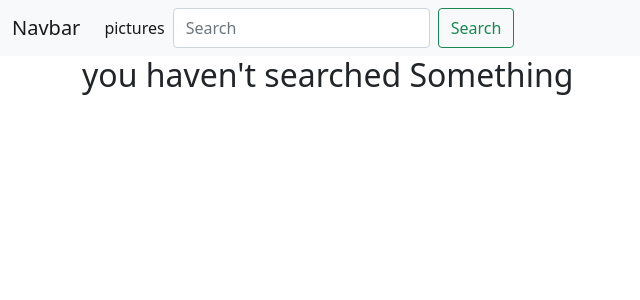
After one commit to alphonce-otieno-odhiambo/PICTURE-GERLLARY, a Django app: template gallery/templates/search.html in a window 1280 px wide. The commit adds this page. Shown: the top 300 px of the page, without its empty margins (0-640 px from the left). Run offline with Django 3.2, Linux system fonts and the light colour scheme; the template is opened without the code that fills it, so the values that code supplies are empty.

Commit message:
craete a view function for search

```diff
--- a/gallery/templates/navbar.html
+++ b/gallery/templates/navbar.html
@@ -16,8 +16,9 @@
 
 
 
-        <form class="d-flex">
-          <input class="form-control me-2" type="search" placeholder="Search" aria-label="Search">
+        <form action="{% url 'search'%}" method=POST class="d-flex">
+          {% csrf_token%}
+          <input class="form-control me-2" type="search" name="searched" placeholder="Search " aria-label="Search">
           <button class="btn btn-outline-success" type="submit">Search</button>
         </form>
       </div>
--- /dev/null
+++ b/gallery/templates/search.html
@@ -0,0 +1,28 @@
+{% extends 'base.html' %}
+
+{% block title%} {% endblock%}
+
+
+
+{% block content %}
+
+    <div class="container">
+    <div class="row">
+        <div class="col-12">
+            {% if searched %}
+
+            <h2>You searched for {{searched}}</h2>
+
+            <br>
+            {% for search in category_search%}
+
+                <a href="{% url 'home'%}?categories={{categories.name}}">{{search}}</a>
+            {% endfor %}
+            {% else%}
+            <h2>you haven't searched Something <h2>
+            {% endif%}
+        </div>
+    </div>
+</div>
+
+{% endblock %}
--- a/gallery/urls.py
+++ b/gallery/urls.py
@@ -5,6 +5,7 @@ from . import views
 
 urlpatterns = [
     path('',views.home,name='home'),
-    path('pictures/',views.pictures,name='pictures')
+    path('pictures/',views.pictures,name='pictures'),
+    path('search', views.search, name= 'search')
 
 ]
```
Also changed, not shown: gallery/views.py (+9 -9 lines).
